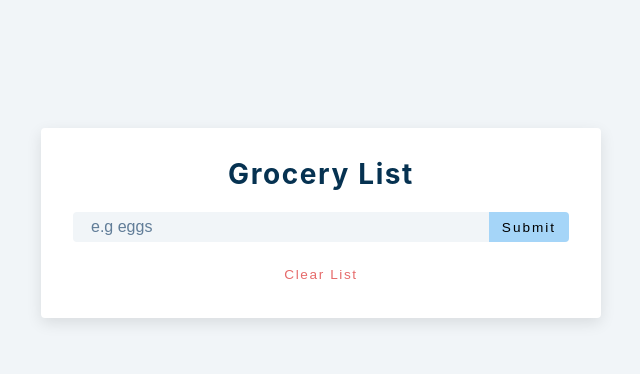
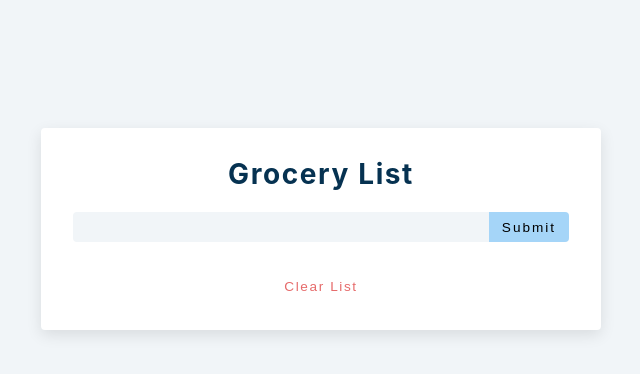
Before and after one commit to IsmailMuhammed2019/grocerybud, a React (Create React App) app: page / in a window 1280 px wide. Shown: the top 374 px of the page, without its empty margins (319-959 px from the left). Built offline with nearby package versions, Linux system fonts and the light colour scheme.

Commit message:
change useeffect for localstorage

```diff
--- a/src/App.js
+++ b/src/App.js
@@ -1,104 +1,110 @@
 import React, { useState, useEffect } from 'react'
 import List from './List'
 import Alert from './Alert'
-const localStorageStore = () => {
+import { isEditable } from '@testing-library/user-event/dist/utils'
+
+const storeLocalStorage = () => {
   let list = localStorage.getItem('list')
-  if(list) {
+  if (list) {
     return JSON.parse(localStorage.getItem('list'))
-  }else {
+  } else {
     return []
   }
 }
 function App() {
   const [name, setName] = useState('')
-  const [list, setList] = useState(localStorageStore())
+  const [list, setList] = useState(storeLocalStorage)
   const [edit, setEdit] = useState(false)
-  const [alert, setAlert] = useState({show: false, type:'', msg: ''})
   const [editId, setEditId] = useState(null)
+  const [alert, setAlert] = useState({ show: false, type: '', msg: '' })
 
-
-  const handleSubmit = (e) => {
+  const handleSumbit = (e) => {
     e.preventDefault()
-    if(!name) {
-      showAlert(true, 'danger', 'enter a value')
-    }else if(name && edit){
-      //deal with edit
-      setList(list.map((item) => {
-      if(item.id === editId){
-        return {...item, title:name}
+    if (!name) {
+      // deal with alert only here
+      showAlert(true, 'danger', 'pleae add an item')
+    } else if (name && edit) {
+      //deal with edit here
+      setList(
+        list.map((item) => {
+          if (item.id === editId) {
+            return { ...item, title: name }
           }
           return item
-    }))
-
+        })
+      )
+      setName('')
+      setEditId(null)
       setEdit(false)
-    setEditId(null)
-    setName('')
-    showAlert(true, 'success', 'you have edited item')
-
-    }else{
+      showAlert(true, 'success', 'item edited successfully')
+    } else {
       showAlert(true, 'success', 'Item successfull added')
-    const newItem = {id: new Date().getTime().toString(), title: name}
+      const newItem = { id: new Date().getTime().toString(), title: name }
       setList([...list, newItem])
       setName('')
     }
   }
 
-  const showAlert = (show=false, type='', msg='') => {
-    setAlert({show, type, msg})
+  const showAlert = (show = false, type = '', msg = '') => {
+    setAlert({ show, type, msg })
   }
 
   const removeAlert = () => {
     showAlert(false, '', '')
   }
+
   const clearList = () => {
-    showAlert(true, 'danger', 'You have cleared the list')
     setList([])
   }
 
   const deleteItem = (id) => {
-    const itemdeleted = list.filter((item) => item.id !== id)
-    setList(itemdeleted)
-    showAlert(true, 'danger', 'item has been deleted')
+    const itemdelted = list.filter((item) => item.id !== id)
+    setList(itemdelted)
+    showAlert(true, 'danger', 'item deleted successfully')
   }
 
-  const editItem = (id) => {
-    const itemEdit = list.find((item) => item.id === id)
-    setName(itemEdit.title)
+  const editList = (id) => {
+    const itemedited = list.find((item) => item.id === id)
+    setName(itemedited.title)
     setEdit(true)
     setEditId(id)
-    showAlert(true, 'danger', 'you want to edit selected item')
-
+    showAlert(true, 'danger', 'you want to edit item')
   }
 
   useEffect(() => {
     localStorage.setItem('list', JSON.stringify(list))
-  },[list])
+  }, [list])
+
   return (
     <section className='section-center'>
-      {alert.show && <Alert {...alert} removeAlert={removeAlert} list={list}/>}
-      <form onSubmit={handleSubmit} className='grocery-form'>
+      {alert.show && (
+        <Alert
+          showAlert={showAlert}
+          {...alert}
+          removeAlert={removeAlert}
+          list={list}
+        />
+      )}
+      <form onSubmit={handleSumbit} className='grocery-form'>
         <h3>Grocery List</h3>
         <div className='form-control'>
           <input
-            type='text'
             className='grocery'
             value={name}
             onChange={(e) => setName(e.target.value)}
-            placeholder='e.g eggs'
           />
           <button className='submit-btn' type='submit'>
-            {edit ? 'edit' : 'submit'}
+            Submit
           </button>
         </div>
       </form>
-      {list.length > 0 && (
       <div className='grocery-container'>
-          <List items={list} deleteItem={deleteItem} editItem={editItem}/>
+        <List items={list} deleteItem={deleteItem} editList={editList} />
       </div>
-      )}
-      <button className='clear-btn' onClick={clearList}>Clear List</button>
+      <button className='clear-btn' onClick={clearList}>
+        Clear List
+      </button>
     </section>
   )
 }
-
 export default App
```
Lines whose indentation alone changed are shown as unchanged.
